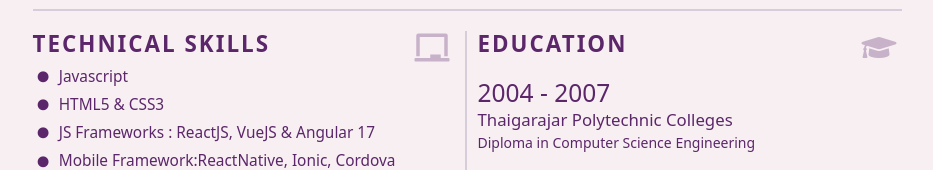
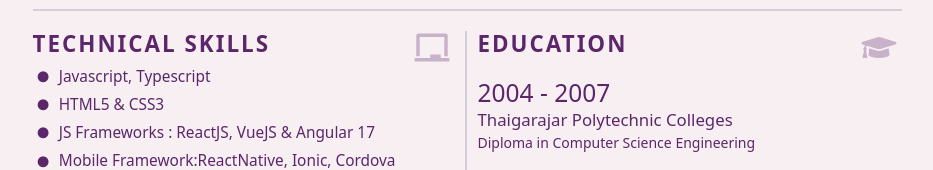
Before and after one commit to ktrajasekar/RajasekarResume, a Next.js app: page / in a window 1280 px wide. Shown: the part 297-467 px from the top of the page, without its empty margins (173-1106 px from the left). Built offline with nearby package versions, Linux system fonts and the light colour scheme.

Commit message:
Updated Resume

```diff
--- a/pages/index.js
+++ b/pages/index.js
@@ -50,7 +50,7 @@ export default function Home() {
                 TECHNICAL SKILLS
               </h2>
               <ul className="ordered-list">
-                <li>Javascript</li>
+                <li>Javascript, Typescript</li>
                 <li>HTML5 &amp; CSS3</li>
                 <li>JS Frameworks : ReactJS, VueJS &amp; Angular 17</li>
                 <li>Mobile Framework:ReactNative, Ionic, Cordova</li>
```
